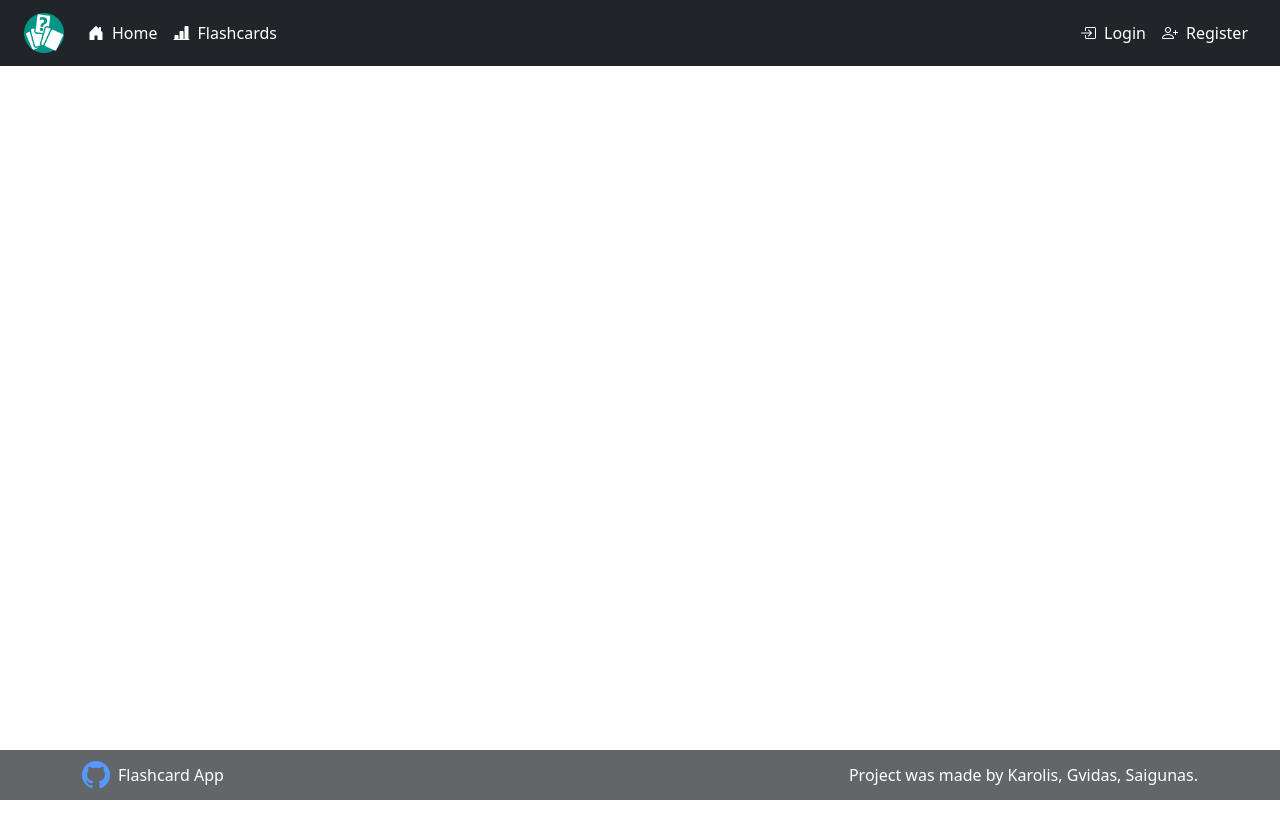
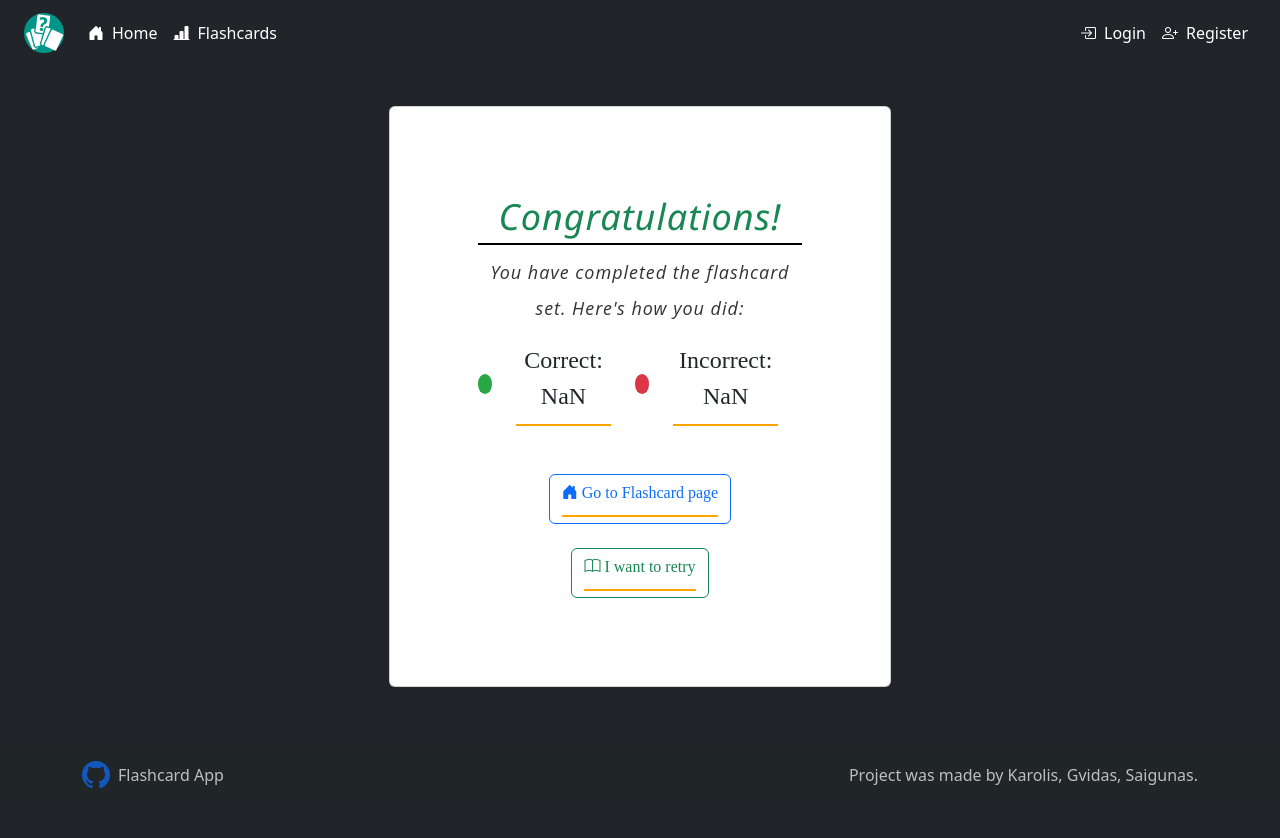
Before and after one commit to Saigunas/flashcards-webapp, a Vue app in the folder app-fe/: page /finishedflashcard in a window 1280 px wide. Shown: the top 838 px of the page. Before the commit the page ends 800 px from the top, so only its background shows below. Built offline with nearby package versions, Linux system fonts and the light colour scheme.

Commit message:
20-completion-of-the-flashcard-page-design

```diff
--- a/app-fe/router/index.js
+++ b/app-fe/router/index.js
@@ -6,7 +6,7 @@ import Flashcards from '../views/Flashcards.vue'
 import LearnFlashcard from '../views/LearnFlashcard.vue'
 import AddFlashcardSet from '../views/AddFlashcardSet.vue'
 // import EditFlashcardSet from '../views/EditFlashcardSet.vue'
-// import FinishFlashcard from '../views/FinishFlashcard.vue'
+import FinishFlashcard from '../views/FinishFlashcard.vue'
 
 
 const routes = [{
@@ -39,15 +39,15 @@ const routes = [{
         name: 'AddFlashcardSet',
         component: AddFlashcardSet
     },
-    // {
-    //     path: '/finishedflashcard',
-    //     name: 'FinishFlashcard',
-    //     component: FinishFlashcard,
-    //     props: (route) => ({
-    //         correctAnswers: parseInt(route.query.correctAnswers),
-    //         incorrectAnswers: parseInt(route.query.incorrectAnswers),
-    //     }),
-    // },
+    {
+        path: '/finishedflashcard',
+        name: 'FinishFlashcard',
+        component: FinishFlashcard,
+        props: (route) => ({
+            correctAnswers: parseInt(route.query.correctAnswers),
+            incorrectAnswers: parseInt(route.query.incorrectAnswers),
+        }),
+    },
     // {
     //     path: '/edit',
     //     name: 'edit',
--- /dev/null
+++ b/app-fe/views/FinishFlashcard.vue
@@ -0,0 +1,110 @@
+<template>
+    <div class="background-container bg-con bg-dark">
+      <div class="finish-flashcard-container row d-flex justify-content-center align-items-center">
+        <div class="col-md-8 col-lg-6 finish-card-body text-center">
+          <div class="card finish-card">
+            <div class="card-body">
+              <h1 class="card-title text-success">Congratulations!</h1>
+              <p class="card-text">
+                You have completed the flashcard set. Here's how you did:
+              </p>
+              <div class="d-flex justify-content-center align-items-center">
+                <div class="correct-indicator mr-2"></div>
+                <span class="mr-4 text-dark mx-4">Correct: {{ correctAnswers }}
+                    <div class="input-line"></div></span>
+                <div class="incorrect-indicator mr-2"></div>
+                <span class="text-dark mx-4">Incorrect: {{ incorrectAnswers }}
+                    <div class="input-line"></div></span>
+              </div>
+              <div class="mt-4">
+                <router-link to="flashcards" class="btn button-finish btn-outline-primary mx-4 my-4">
+                <i class="bi bi-house-door-fill mr-2"></i> Go to Flashcard page
+                <div class="input-line"></div>
+                </router-link>
+                <router-link to="LearnFlashcard" class="btn button-finish btn-outline-success">
+                <i class="bi bi-book mr-2"></i> I want to retry
+                <div class="input-line"></div>
+                </router-link>
+              </div>
+            </div>
+          </div>
+        </div>
+      </div>
+    </div>
+  </template>
+
+  <script>
+  export default {
+    name: "CongratPage",
+    props: {
+      correctAnswers: {
+        type: Number,
+        required: true,
+      },
+      incorrectAnswers: {
+        type: Number,
+        required: true,
+      },
+    },
+  };
+  </script>
+
+  <style>
+  .finish-card {
+    animation: zoom-in 0.5s;
+    width: 80%;
+    height: 50%;
+
+  }
+
+  .correct-indicator {
+    width: 20px;
+    height: 20px;
+    border-radius: 50%;
+    background-color: #28a745;
+  }
+
+  .incorrect-indicator {
+    width: 20px;
+    height: 20px;
+    border-radius: 50%;
+    background-color: #dc3545;
+  }
+
+  .correct-indicator:hover, .incorrect-indicator:hover {
+    transform: scale(1.2);
+  }
+
+  .button-finish {
+    border-radius: 30px;
+  }
+
+  .button-finish:hover {
+    transform: translateY(-3px);
+    transition: transform 0.2s ease;
+
+  }
+
+  @keyframes zoom-in {
+    from {
+      transform: scale(0.5);
+      opacity: 0;
+    }
+    to {
+      transform: scale(1);
+      opacity: 1;
+    }
+  }
+  .bg-con{
+    overflow: hidden;
+  }
+  .finish-card-body{
+    display: flex;
+  flex-direction: column;
+  justify-content: center;
+  align-items: center;
+  height: 100%;
+  width: 100%;
+  padding: 40px 0;
+  }
+  </style>
```
